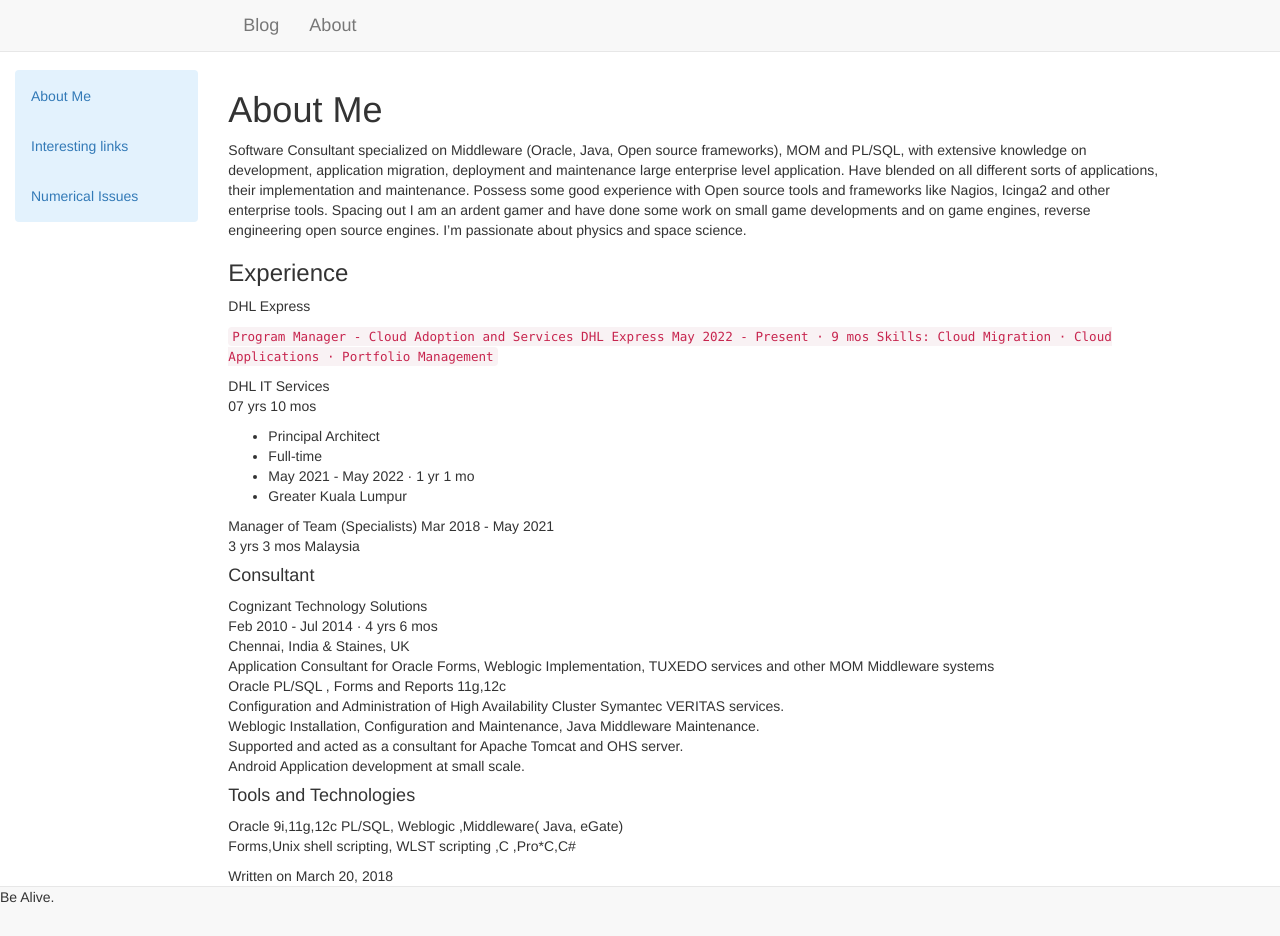
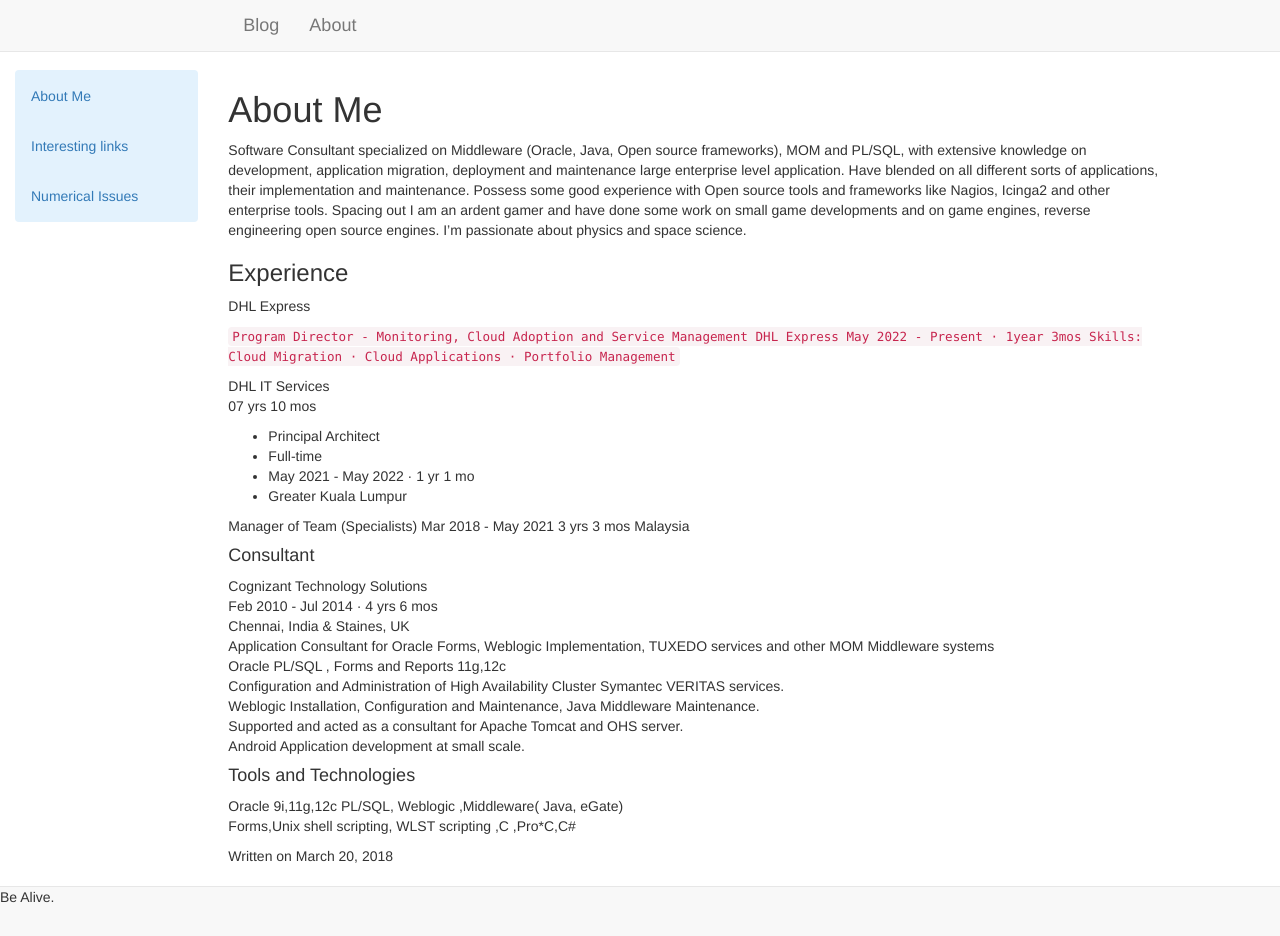
Before and after one commit to sudhaman/sudhaman.github.io, a Jekyll site: the page built from _posts/2018-03-20-About-me.md, in a window 1280 px wide and 936 px high. Built offline with Jekyll 4.4.1, drawn with Linux system fonts in a browser that asks for light colours.

Commit message:
Update 2018-03-20-About-me.md

```diff
--- a/_posts/2018-03-20-About-me.md
+++ b/_posts/2018-03-20-About-me.md
@@ -10,10 +10,10 @@ Spacing out I am an ardent gamer and have done some work on small game developme
 
 DHL Express
 
-``Program Manager - Cloud Adoption and Services
+``Program Director - Monitoring, Cloud Adoption and Service Management
 DHL Express
-May 2022 - Present · 9 mos
-Skills: Cloud Migration · Cloud Applications · Portfolio Management  ``
+May 2022 - Present ·  1year 3mos
+Skills: Cloud Migration · Cloud Applications · Portfolio Management``
 
 DHL IT Services
  07 yrs 10 mos
```
